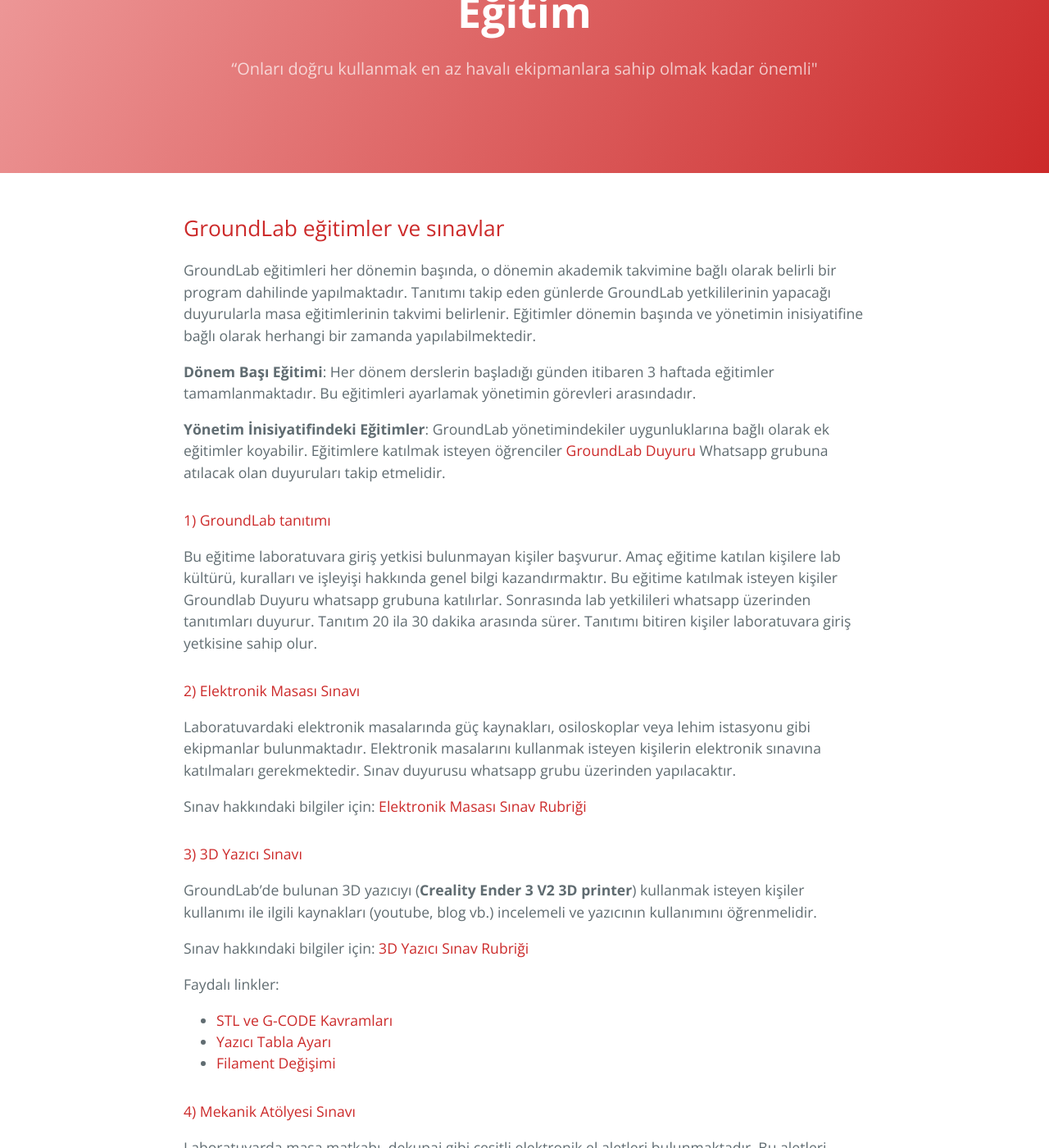
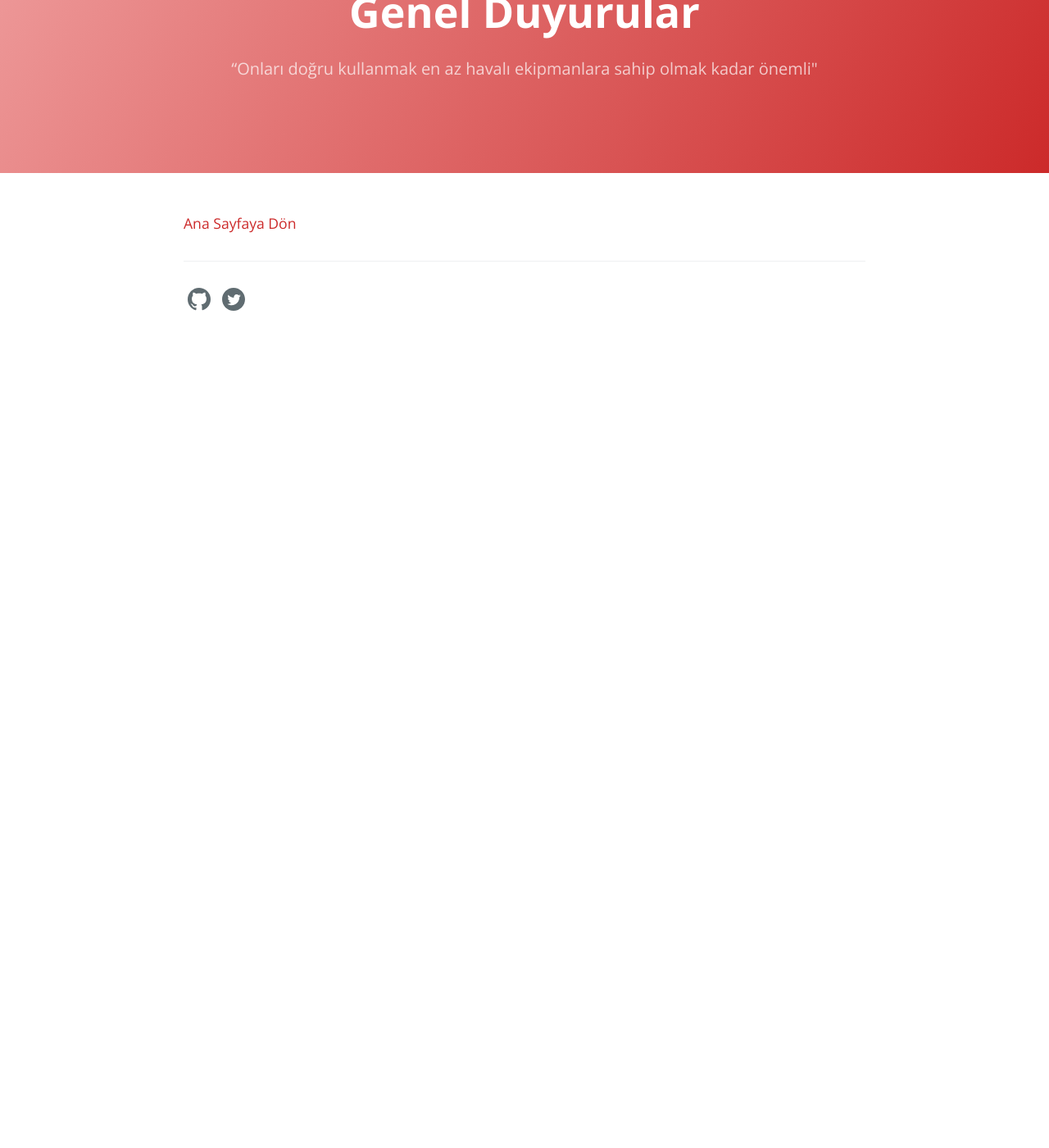
Before and after one commit to groundlabmetu/groundlabmetu.github.io, a Jekyll site: the page built from egitim.md, in a window 1280 px wide and 1400 px high, scrolled down 196 px. Shown: the whole window at 82% size. Built offline with Jekyll 4.4.1, drawn with Linux system fonts in a browser that asks for light colours; after the commit the page ends 900 px from its top, so only the background shows below that; some of the changed text lies outside the part shown.

Commit message:
Update egitim.md
eğitimi genel duyurular yaptık

```diff
--- a/egitim.md
+++ b/egitim.md
@@ -1,48 +1,13 @@
 ---
 layout: page
-title: Eğitim
+title: Genel Duyurular
 tagline: “Onları doğru kullanmak en az havalı ekipmanlara sahip olmak kadar önemli"
 permalink: /egitim.html
 ref: egitim
 order: 2
 ---
 
-<h2> GroundLab eğitimler ve sınavlar</h2>
 
-GroundLab eğitimleri her dönemin başında, o dönemin akademik takvimine bağlı olarak belirli bir program dahilinde yapılmaktadır. Tanıtımı takip eden günlerde GroundLab yetkililerinin yapacağı duyurularla masa eğitimlerinin takvimi belirlenir. Eğitimler dönemin başında ve yönetimin inisiyatifine bağlı olarak herhangi bir zamanda yapılabilmektedir.
-
-**Dönem Başı Eğitimi**: Her dönem derslerin başladığı günden itibaren 3 haftada eğitimler tamamlanmaktadır. Bu eğitimleri ayarlamak yönetimin görevleri arasındadır.
-
-**Yönetim İnisiyatifindeki Eğitimler**: GroundLab yönetimindekiler uygunluklarına bağlı olarak ek eğitimler koyabilir.
-Eğitimlere katılmak isteyen öğrenciler [GroundLab Duyuru](https://chat.whatsapp.com/KtEukdV4tJG5WbBhpRvZFJ) Whatsapp grubuna atılacak olan duyuruları takip etmelidir.
-
-
-<h4>1) GroundLab tanıtımı </h4>
-
-Bu eğitime laboratuvara giriş yetkisi bulunmayan kişiler başvurur. Amaç eğitime katılan kişilere lab kültürü, kuralları ve işleyişi hakkında genel bilgi kazandırmaktır.  Bu eğitime katılmak isteyen kişiler Groundlab Duyuru whatsapp grubuna katılırlar. Sonrasında lab yetkilileri whatsapp üzerinden tanıtımları duyurur. Tanıtım 20 ila 30 dakika arasında sürer. Tanıtımı bitiren kişiler laboratuvara giriş yetkisine sahip olur.
-
-<h4>2) Elektronik Masası Sınavı </h4>
-
-Laboratuvardaki elektronik masalarında güç kaynakları, osiloskoplar veya lehim istasyonu gibi ekipmanlar bulunmaktadır. Elektronik masalarını kullanmak isteyen kişilerin elektronik sınavına katılmaları gerekmektedir. Sınav duyurusu whatsapp grubu üzerinden yapılacaktır.
-
-Sınav hakkındaki bilgiler için: [Elektronik Masası Sınav Rubriği](https://docs.google.com/document/d/1Q6Xla2lJx-su3a9m6ArDI8OR2G8pxmKQri63AJenTag/edit?usp=share_link)
-
-<h4>3) 3D Yazıcı Sınavı </h4>
-
-GroundLab'de bulunan 3D yazıcıyı (**Creality Ender 3 V2 3D printer**) kullanmak isteyen kişiler  kullanımı ile ilgili kaynakları (youtube, blog vb.) incelemeli ve  yazıcının kullanımını öğrenmelidir.
-
-Sınav hakkındaki bilgiler için: [3D Yazıcı Sınav Rubriği](https://docs.google.com/document/d/1yD4CI2pF4pGj-tJGNYHJpMOCaFR5HKiLs89QtUj-pWA/edit?usp=share_link)
-
-Faydalı linkler:
-* [STL ve G-CODE Kavramları](https://www.youtube.com/watch?v=9PnYpKCu5B0)
-* [Yazıcı Tabla Ayarı](https://www.youtube.com/watch?v=avR-O7uK9gc)
-* [Filament Değişimi](https://youtu.be/4u_5rD-eYq4)
-
-<h4>4) Mekanik Atölyesi Sınavı </h4>
-
-Laboratuvarda masa matkabı, dekupaj gibi çeşitli elektronik el aletleri bulunmaktadır. Bu aletleri kullanmak isteyen kişilerin atölye sınavını tamamlaması gerekmektedir.
-
-Sınav hakkındaki bilgiler için: [Mekanik Atölyesi Sınav Rubriği](https://docs.google.com/document/d/1sq2U5inA9DC4oaaTr8noES5KMQCLZIrUJ9f9KQIARlk/edit?usp=sharing)
 
 
 [Ana Sayfaya Dön]({{ '/' | absolute_url }})
```
